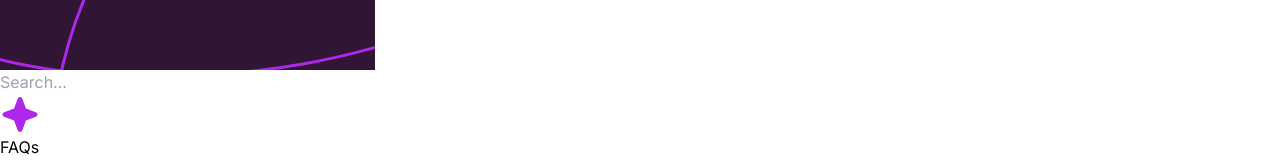
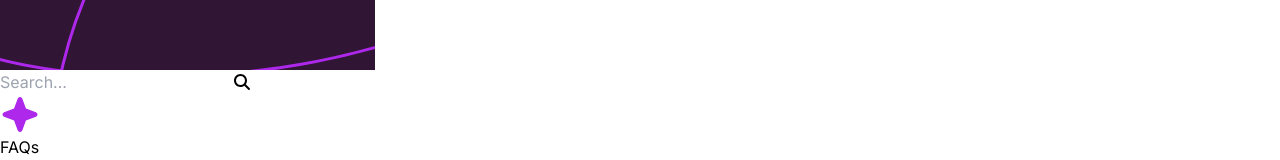
Before and after one commit to nnenna-syncpro/FaqAccordion, a Next.js app: page / in a window 1280 px wide. Shown: the part 446-606 px from the top of the page. Built offline with nearby package versions, Linux system fonts and the light colour scheme.

Commit message:
feat: adds search icon

```diff
--- a/src/app/components/Search.tsx
+++ b/src/app/components/Search.tsx
@@ -1,5 +1,5 @@
-// import { FontAwesomeIcon } from "@fortawesome/react-fontawesome";
-// import { faMagnifyingGlass } from "@fortawesome/free-solid-svg-icons";
+import { FontAwesomeIcon } from "@fortawesome/react-fontawesome";
+import { faMagnifyingGlass } from "@fortawesome/free-solid-svg-icons";
 
 import { ChangeEvent, KeyboardEvent, useState } from "react";
 
@@ -36,8 +36,11 @@
         onChange={searchHandler}
         onKeyDown={keyDownHandler}
       ></input>
-      <button type="submit" className="absolute">
-        {/* <FontAwesomeIcon icon={faMagnifyingGlass} className="text-gray-500 ml-4 mt-1"/> */}
+      <button
+        type="submit"
+        className="absolute right-1 top-1/2 -translate-y-1/2 p-3 rounded-full"
+      >
+        <FontAwesomeIcon icon={faMagnifyingGlass} className="text-gray-500" />
       </button>
     </section>
   );
```
